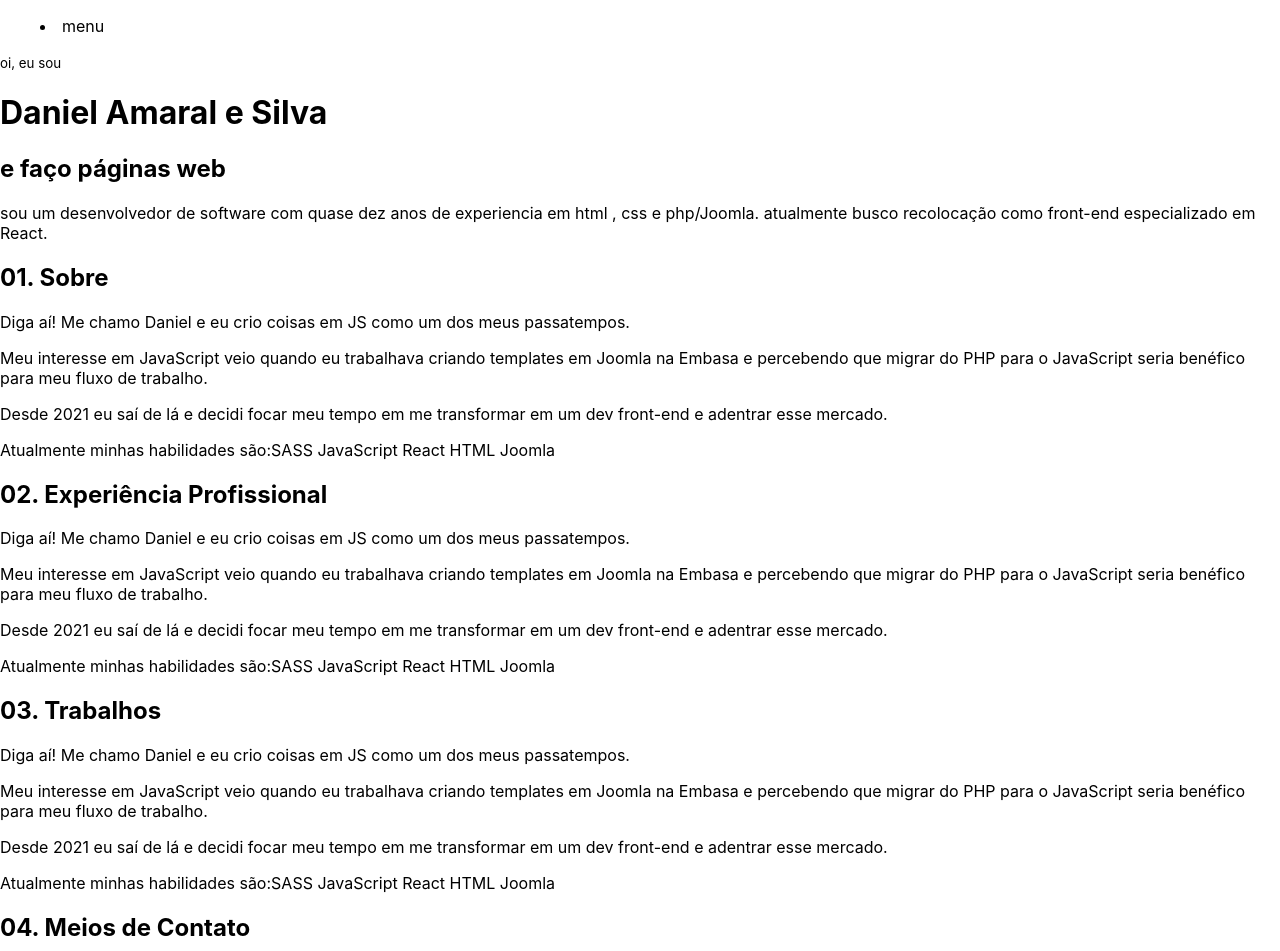
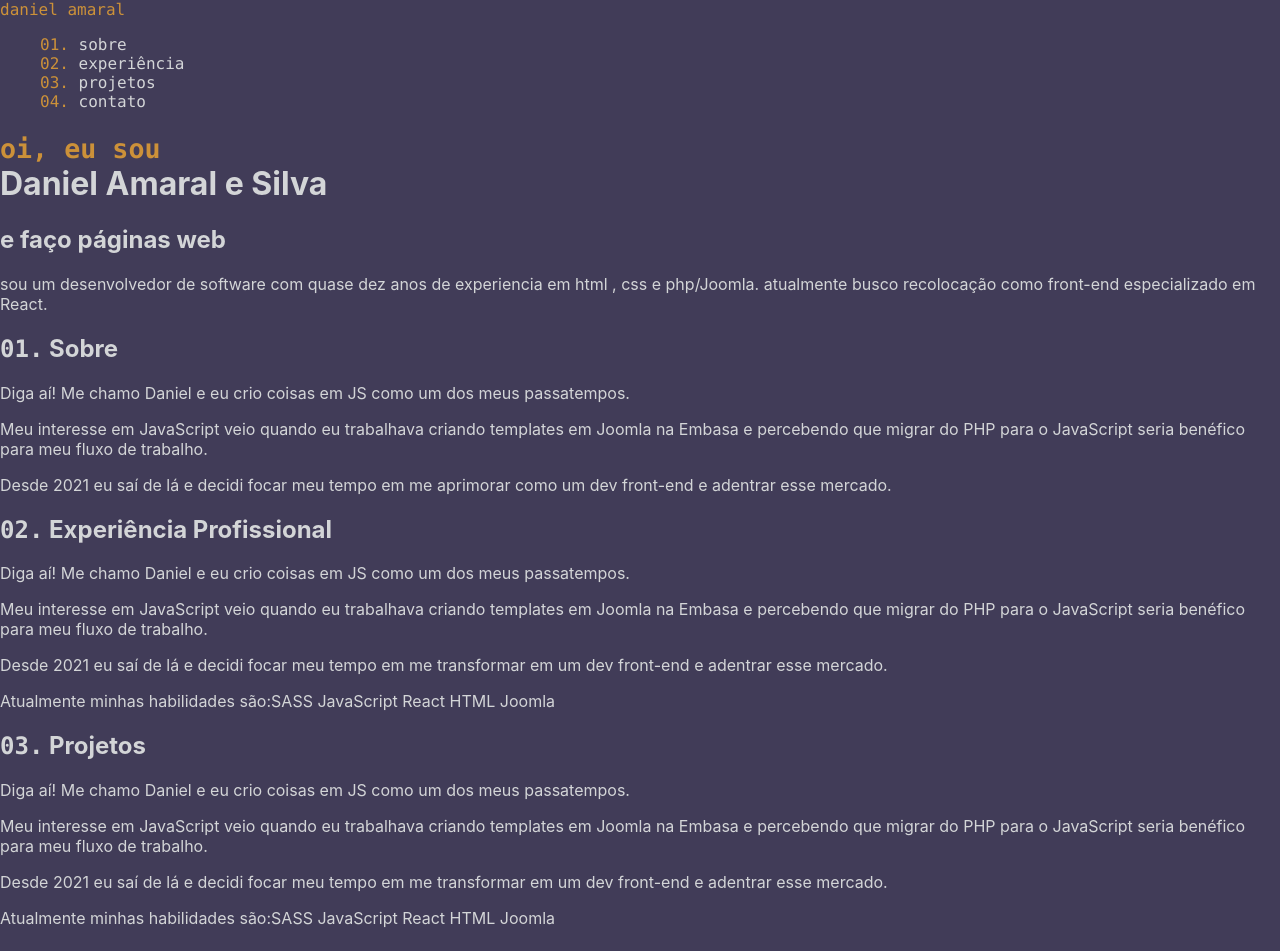
Before and after one commit to viralatron/viralatron.github.io, a React (Create React App) app: page / in a window 1280 px wide. Shown: the top 951 px of the page. Built offline with nearby package versions, Linux system fonts and the light colour scheme.

Commit message:
iniciado scss refatoracao para ficar de acordo com o texto das paginas adicionado parte do texto

```diff
--- a/public/index.html
+++ b/public/index.html
@@ -7,7 +7,7 @@
     <meta name="theme-color" content="#000000" />
     <meta
       name="description"
-      content="Web site created using create-react-app"
+      content="Portifólio do desenvolvedor Daniel Amaral e Silva"
     />
     <link rel="apple-touch-icon" href="%PUBLIC_URL%/logo192.png" />
     <!--
--- a/src/App.css
+++ /dev/null
@@ -1,38 +0,0 @@
-.App {
-  text-align: center;
-}
-
-.App-logo {
-  height: 40vmin;
-  pointer-events: none;
-}
-
-@media (prefers-reduced-motion: no-preference) {
-  .App-logo {
-    animation: App-logo-spin infinite 20s linear;
-  }
-}
-
-.App-header {
-  background-color: #282c34;
-  min-height: 100vh;
-  display: flex;
-  flex-direction: column;
-  align-items: center;
-  justify-content: center;
-  font-size: calc(10px + 2vmin);
-  color: white;
-}
-
-.App-link {
-  color: #61dafb;
-}
-
-@keyframes App-logo-spin {
-  from {
-    transform: rotate(0deg);
-  }
-  to {
-    transform: rotate(360deg);
-  }
-}
--- a/src/App.js
+++ b/src/App.js
@@ -1,10 +1,10 @@
 import Intro from "./Components/Intro";
 import Sobre from "./Components/Sobre";
 import ExpProfissional from "./Components/ExpProfissional";
-import Trabalhos from "./Components/Trabalhos";
-import MeiosContato from "./Components/MeiosContato";
+import Projetos from "./Components/Projetos";
+import Contato from "./Components/Contato";
 import Menu from "./Components/Menu";
-
+import "./App.scss";
 function App() {
   return (
     <main className="App">
@@ -12,8 +12,8 @@ function App() {
       <Intro />
       <Sobre />
       <ExpProfissional />
-      <Trabalhos />
-      <MeiosContato />
+      <Projetos />
+      <Contato />
     </main>
   );
 }
--- /dev/null
+++ b/src/App.scss
@@ -0,0 +1,37 @@
+body {
+  --purpura: #413c58;
+  --cinza: #d3d5d7;
+  --verde: #037171;
+  --laranja: #cc9139;
+  color: var(--cinza);
+  background-color: var(--purpura);
+}
+
+h1 {
+  small {
+    display: block;
+  }
+  code {
+    color: var(--laranja);
+  }
+}
+nav {
+  code {
+    color: var(--laranja);
+  }
+  font-family: source-code-pro, Menlo, Monaco, Consolas, "Courier New",
+    monospace;
+  menu {
+    li {
+      list-style: none;
+    }
+  }
+
+  a {
+    span {
+      color: var(--laranja);
+    }
+    text-decoration: none;
+    color: var(--cinza);
+  }
+}
--- /dev/null
+++ b/src/Components/Contato.jsx
@@ -0,0 +1,16 @@
+const Contato = () => {
+  return (
+    <section id="contato">
+      <h2>
+        <code>04.</code> Contato
+      </h2>
+      <p>
+        Atualmente estou disponível para oportunidades de trabalho. Na verdade,
+        mesmo se não for uma oportunidade de trabalho, mas um papo descontraído
+        à cerca de front end, pode me chamar.
+      </p>
+    </section>
+  );
+};
+
+export default Contato;
--- a/src/Components/ExpProfissional.jsx
+++ b/src/Components/ExpProfissional.jsx
@@ -1,7 +1,9 @@
 const ExpProfissional = () => {
   return (
-    <section>
-      <h2>02. Experiência Profissional</h2>
+    <section id="experiencia">
+      <h2>
+        <code>02.</code> Experiência Profissional
+      </h2>
       <p>
         Diga aí! Me chamo Daniel e eu crio coisas em JS como um dos meus
         passatempos.
--- a/src/Components/Intro.jsx
+++ b/src/Components/Intro.jsx
@@ -1,9 +1,15 @@
 const Intro = () => {
   return (
-    <header>
-      <small>oi, eu sou</small>
-      <h1>Daniel Amaral e Silva</h1>
-      <h2>e faço páginas web</h2>
+    <header id="intro">
+      <div>
+        <h1>
+          <small>
+            <code>oi, eu sou</code>
+          </small>
+          Daniel Amaral e Silva
+        </h1>
+        <h2>e faço páginas web</h2>
+      </div>
       <p>
         sou um desenvolvedor de software com quase dez anos de experiencia em
         html , css e php/Joomla. atualmente busco recolocação como front-end
--- a/src/Components/MeiosContato.jsx
+++ /dev/null
@@ -1,10 +0,0 @@
-const MeiosContato = () => {
-  return (
-    <section>
-      <h2>04. Meios de Contato</h2>
-      <p>me contate através desse link</p>
-    </section>
-  );
-};
-
-export default MeiosContato;
--- a/src/Components/Menu.jsx
+++ b/src/Components/Menu.jsx
@@ -1,8 +1,28 @@
 const Menu = () => {
   return (
     <nav>
+      <code>daniel amaral</code>
       <menu>
-        <li>menu</li>
+        <li>
+          <a href="#sobre">
+            <span>01.</span> sobre
+          </a>
+        </li>
+        <li>
+          <a href="#experiencia">
+            <span>02.</span> experiência
+          </a>
+        </li>
+        <li>
+          <a href="#projetos">
+            <span>03.</span> projetos
+          </a>
+        </li>
+        <li>
+          <a href="#contato">
+            <span>04.</span> contato
+          </a>
+        </li>
       </menu>
     </nav>
   );
--- a/src/Components/Trabalhos.jsx
+++ b/src/Components/Projetos.jsx
@@ -1,7 +1,9 @@
-const Trabalhos = () => {
+const Projetos = () => {
   return (
-    <section>
-      <h2>03. Trabalhos</h2>
+    <section id="projetos">
+      <h2>
+        <code>03.</code> Projetos
+      </h2>
       <p>
         Diga aí! Me chamo Daniel e eu crio coisas em JS como um dos meus
         passatempos.
@@ -20,4 +22,4 @@ const Trabalhos = () => {
   );
 };
 
-export default Trabalhos;
+export default Projetos;
--- a/src/Components/Sobre.jsx
+++ b/src/Components/Sobre.jsx
@@ -1,7 +1,9 @@
 const Sobre = () => {
   return (
-    <section>
-      <h2>01. Sobre</h2>
+    <section id="sobre">
+      <h2>
+        <code>01.</code> Sobre
+      </h2>
       <p>
         Diga aí! Me chamo Daniel e eu crio coisas em JS como um dos meus
         passatempos.
@@ -12,10 +14,9 @@ const Sobre = () => {
         seria benéfico para meu fluxo de trabalho.
       </p>
       <p>
-        Desde 2021 eu saí de lá e decidi focar meu tempo em me transformar em um
+        Desde 2021 eu saí de lá e decidi focar meu tempo em me aprimorar como um
         dev front-end e adentrar esse mercado.
       </p>
-      <p>Atualmente minhas habilidades são:SASS JavaScript React HTML Joomla</p>
     </section>
   );
 };
```
